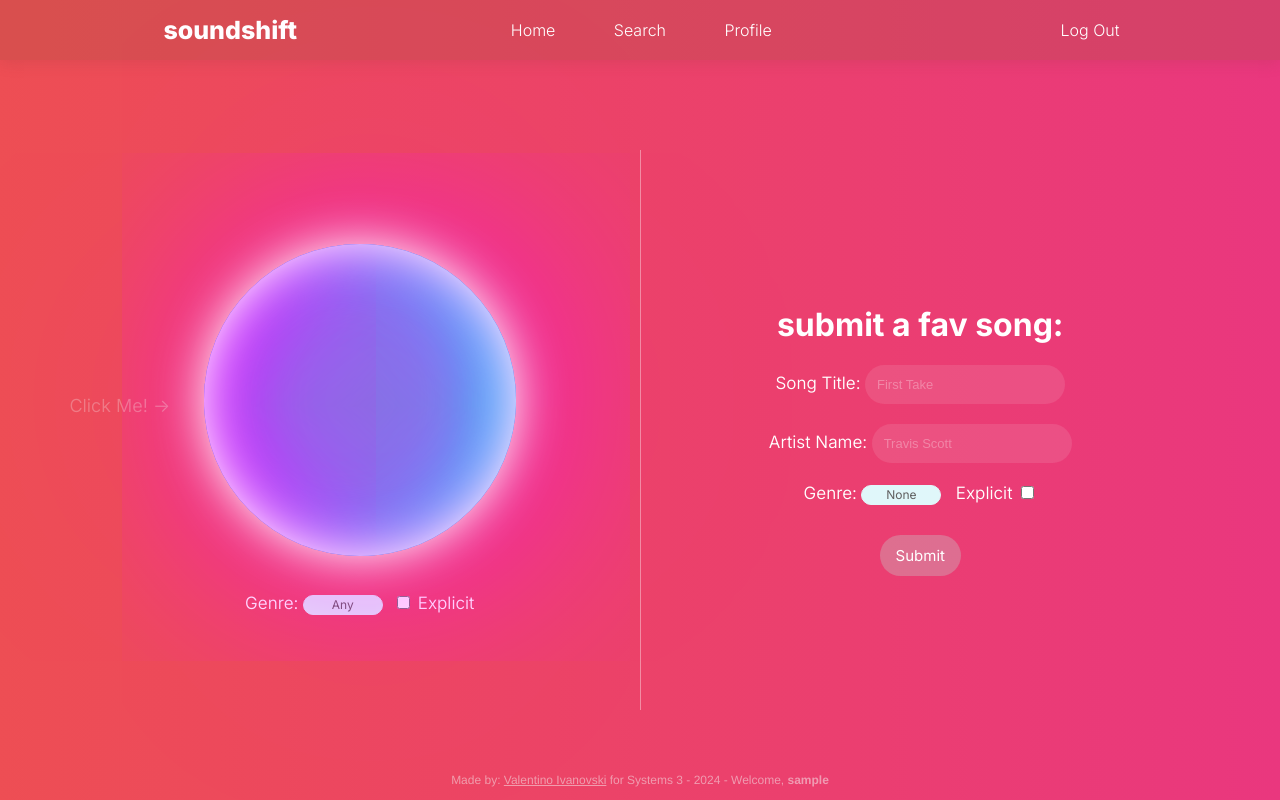
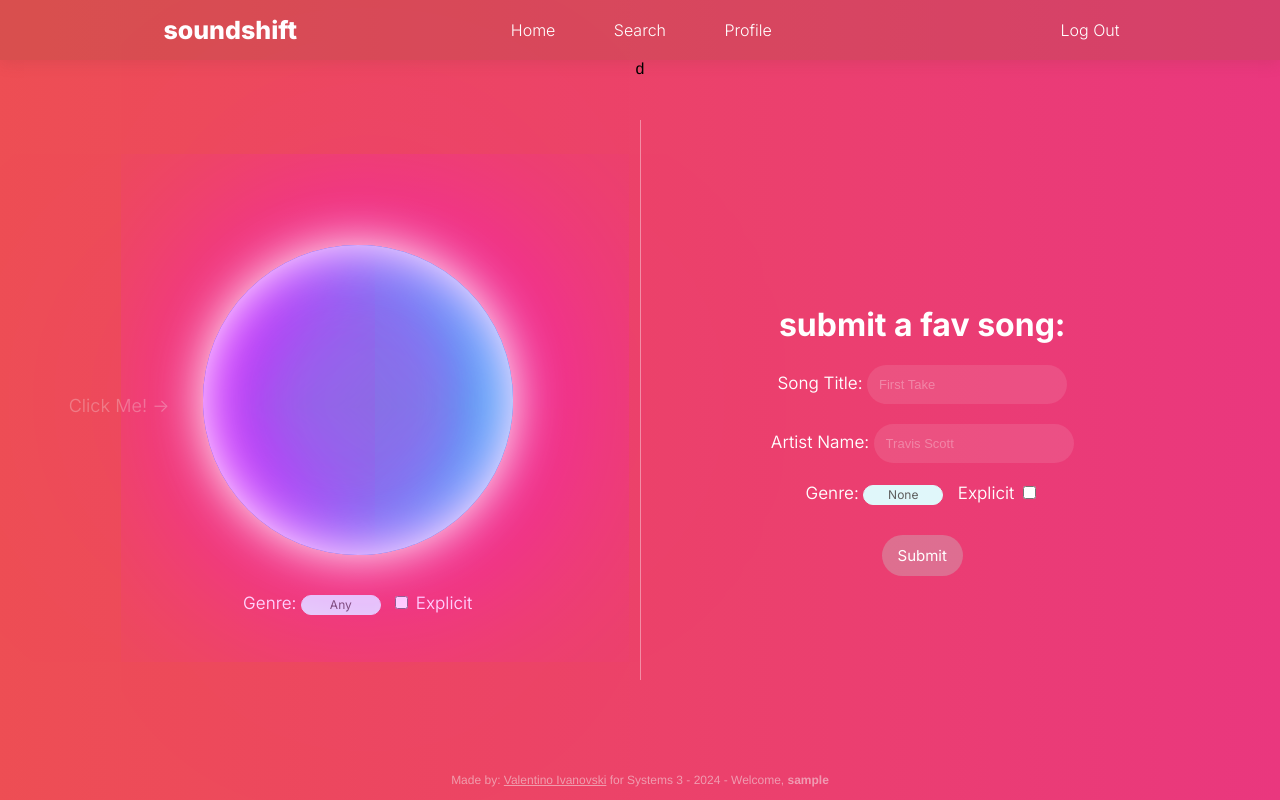
Before and after one commit to valentino-ivanovski/Soundshift, a Node server app: page /mainpage in a window 1280 px wide. Run offline with Node 20, Linux system fonts and the light colour scheme; the visitor is signed in with stand-in values (Sample User, id 1).

Commit message:
Divider centered

```diff
--- a/server/views/mainpage.ejs
+++ b/server/views/mainpage.ejs
@@ -64,7 +64,7 @@
                 </div>
                 <div class="divider">
 
-                </div>
+                </div>d
                 <div class="right-side">
                     <div class="square-inner">
                         <div class="square-innermore" id="song-info-container">
--- a/server/views/stylesheets/mainpageStyle.css
+++ b/server/views/stylesheets/mainpageStyle.css
@@ -431,7 +431,10 @@ body {
     width: 1px;
     background-color: #ffffff64;
     height: 70%;
-    margin-top: 90px;
+    position: absolute;
+    top: 50%;
+    left: 50%;
+    transform: translate(-50%, -50%);
 }
 
 @keyframes moveLeftRight {
```
